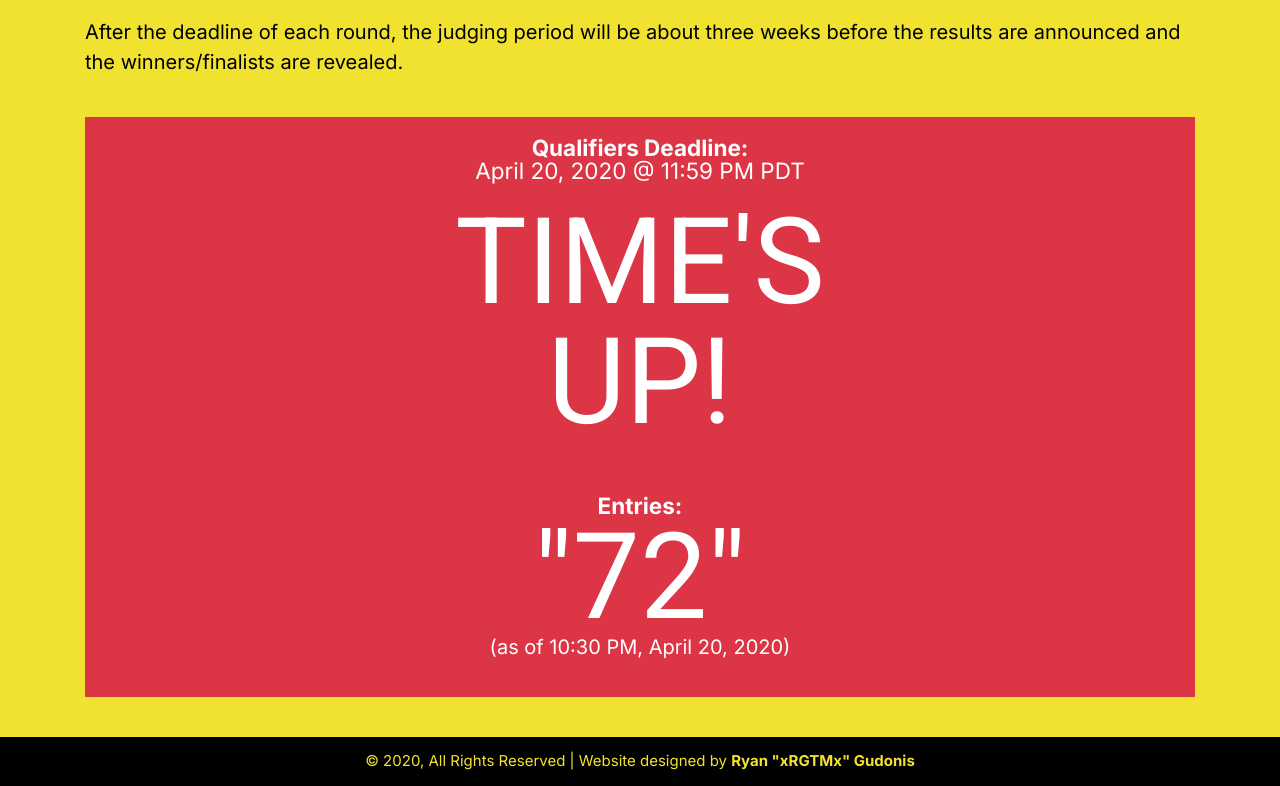
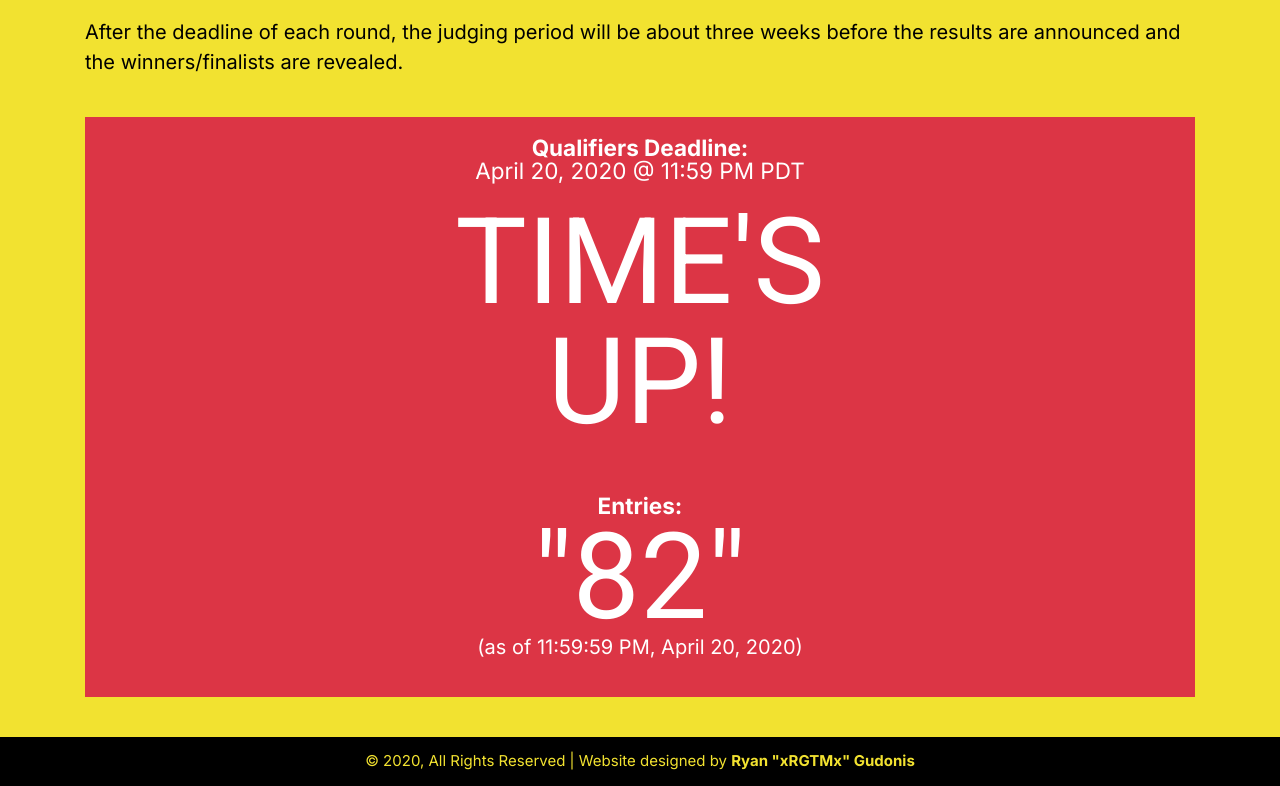
Before and after one commit to xrgtmx/Technical-Showcase-4, a plain HTML site: page submit.html in a window 1280 px wide. Shown: the part 601-1387 px from the top of the page. Drawn offline with nearby package versions, Linux system fonts and the light colour scheme.

Commit message:
You'll never know if you don't go. You'll never shine if you don't scroll.

```diff
--- a/submit.html
+++ b/submit.html
@@ -166,7 +166,7 @@
           <p class="countdown-label">&nbsp;</p>
 				</div>
       </div>
-			<p id="numSubsOuter"><strong>Entries:</strong><h1>"72"</h1>(as of 10:30 PM, April 20, 2020)</p>
+			<p id="numSubsOuter"><strong>Entries:</strong><h1>"82"</h1>(as of 11:59:59 PM, April 20, 2020)</p>
 		</div>
 
 	</div>
```
